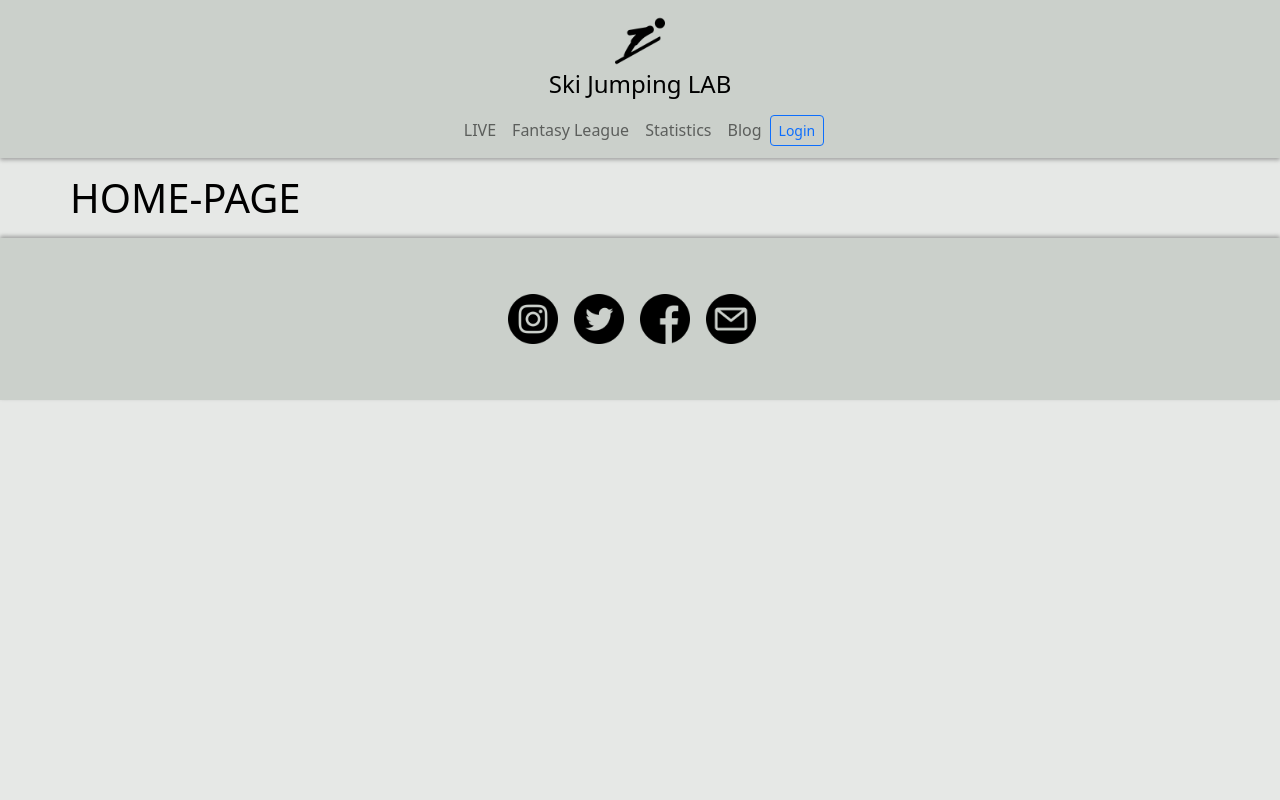
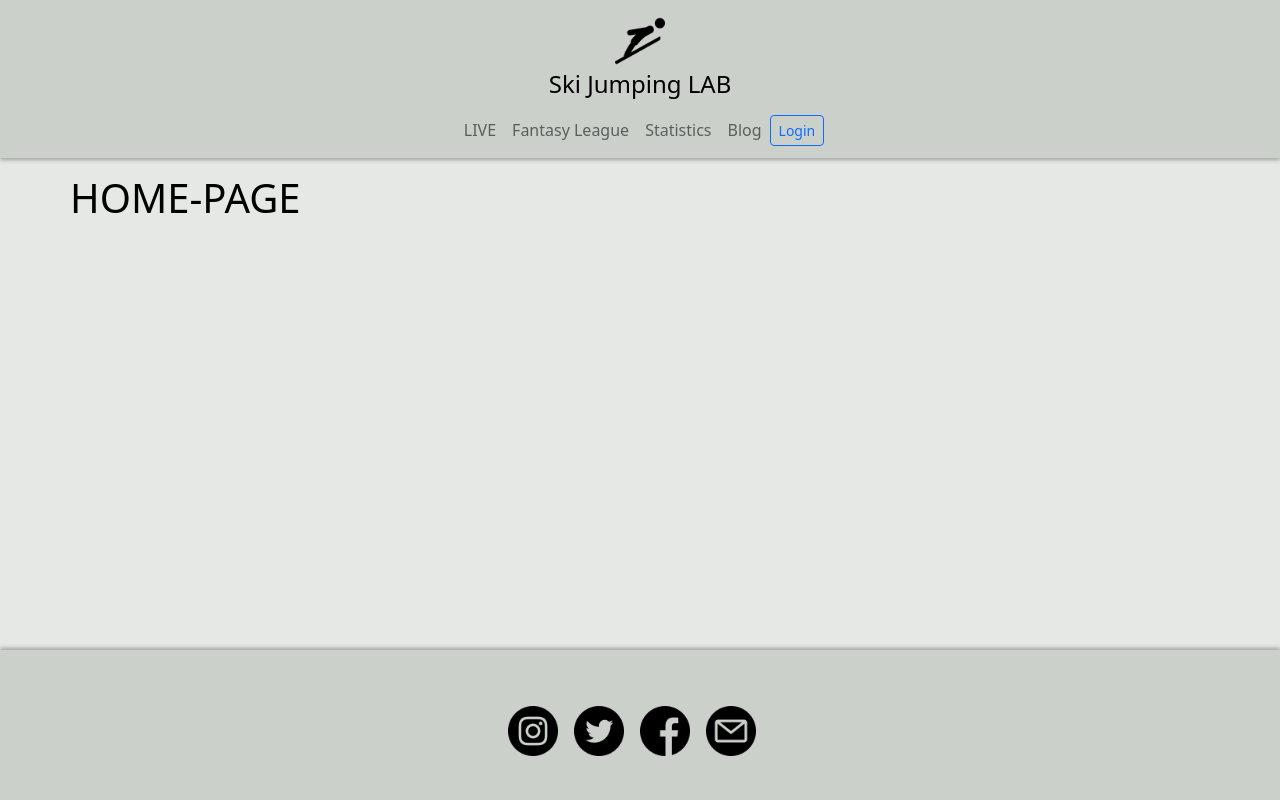
Before and after one commit to ff888/SkiJumpinLAB.com, a Django app: page / in a window 1280 px wide. Run offline with Django 4.2, Linux system fonts and the light colour scheme; parts of the project's set-up code (start-up, migrations or seed data) failed here and were passed over.

Commit message:
Fix footer - sticks to bottom

```diff
--- a/ski/static/ski/main.css
+++ b/ski/static/ski/main.css
@@ -17,6 +17,26 @@ a.no-link-style {
     color: black;
     text-decoration: none;
 }
+
+html, body {
+  height: 100%;
+  margin: 0;
+}
+body {
+  display: flex;
+  flex-direction: column;
+}
+
+#content {
+  flex: 1 0 auto;
+  margin-bottom: -150px;
+}
+
+footer {
+  flex-shrink: 0;
+  height: 150px;
+}
+
 
 
 .dot {
--- a/ski/templates/ski/base.html
+++ b/ski/templates/ski/base.html
@@ -120,8 +120,7 @@
     </nav>
 </div>
 
-
-<div class="container my-3 mx-auto p-0" id="BlockContent">
+<div class="container my-3 mx-auto p-0" id="content">
     {% block content %} {% endblock %}
 </div>
 
```
